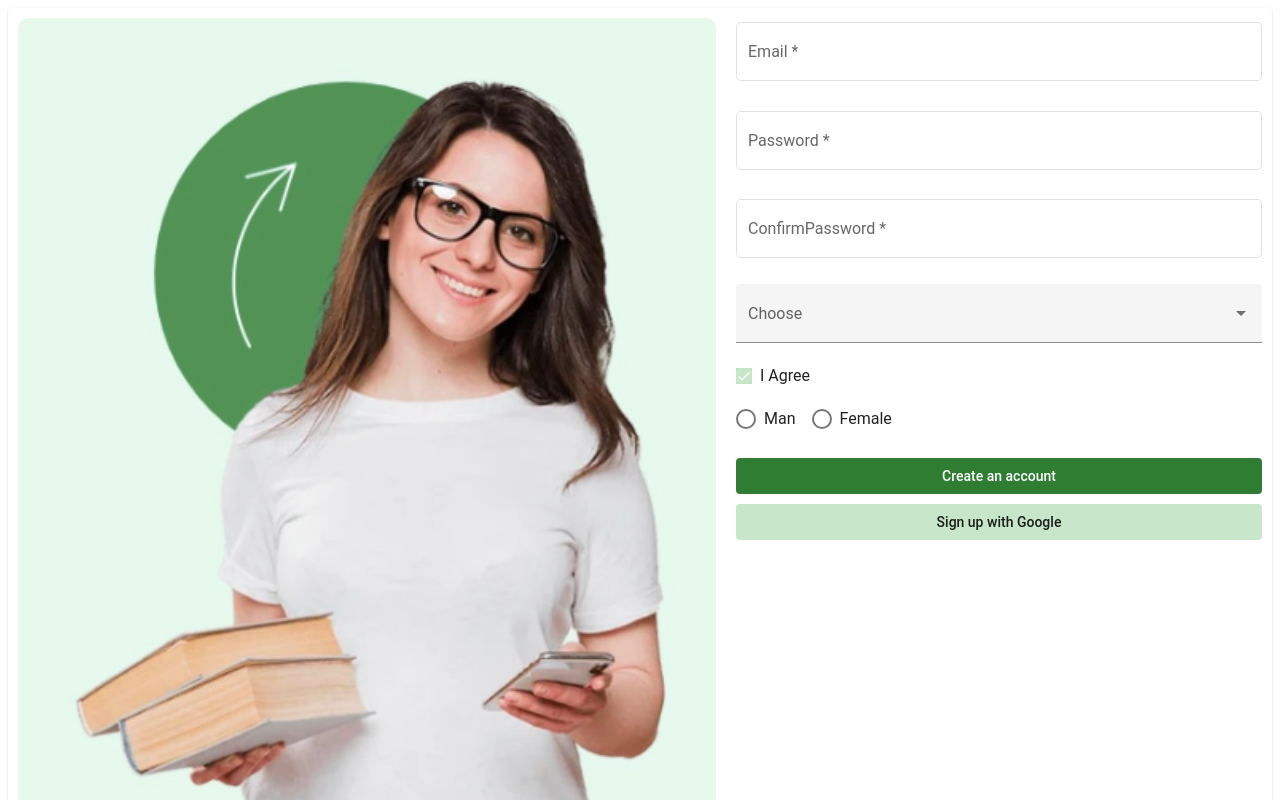
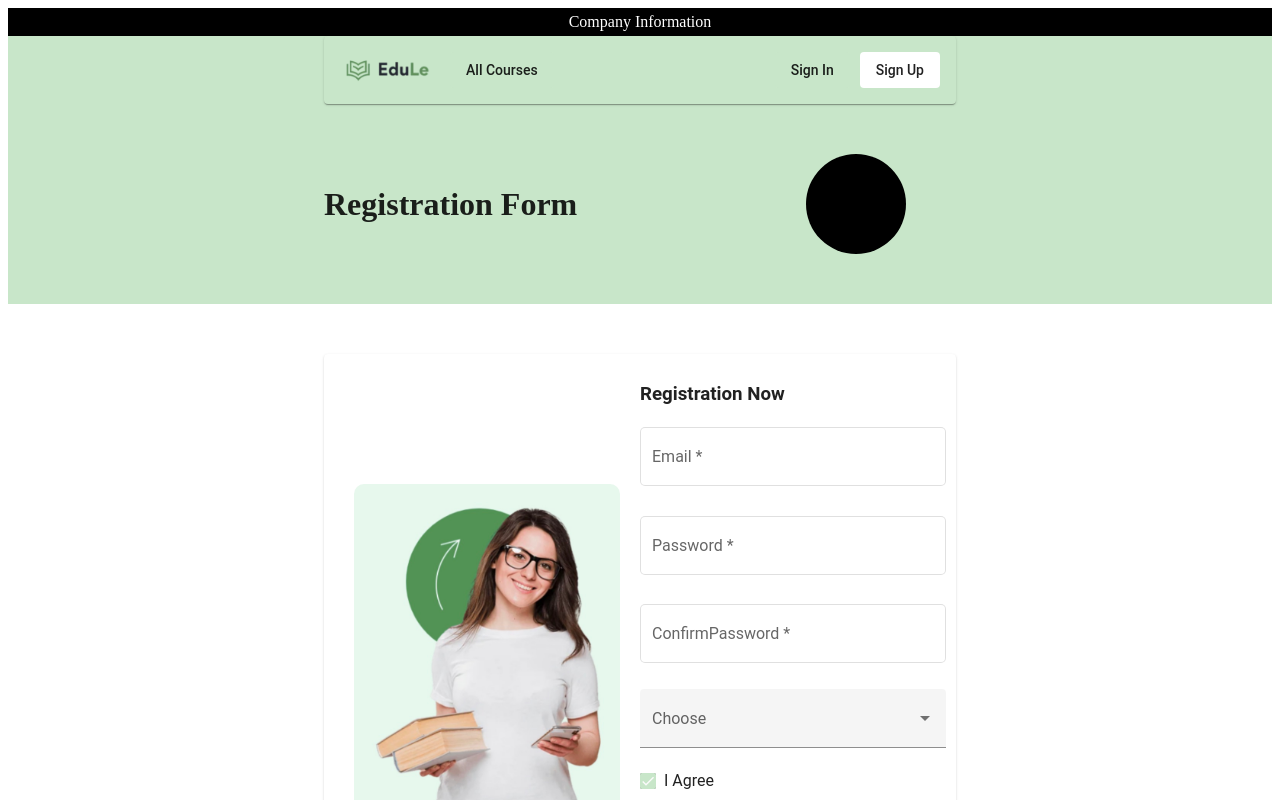
Before and after one commit to Naderi-Rahele/class-management, an Angular app: page / in a window 1280 px wide. Shown: the top 800 px of the page. Built offline with nearby package versions, Linux system fonts and the light colour scheme.

Commit message:
add register component

```diff
--- a/src/app/app.component.css
+++ b/src/app/app.component.css
@@ -0,0 +1,19 @@
+.header {
+    padding: 5px;
+    background-color: black;
+    text-align: center;
+    color: white;
+}
+
+.logo {
+    width: 100px;
+}
+
+.container {
+    max-width: 600px;
+}
+
+.footer {
+    height: 200px;
+    margin-top: 50px;
+}
--- a/src/app/app.component.html
+++ b/src/app/app.component.html
@@ -1 +1,13 @@
+<div class="header">Company Information</div>
+<div class="bg-accent" fxLayout="row" fxLayoutAlign="center center">
+    <mat-card class="bg-accent container" fxLayout="row" fxLayoutAlign="center center" fxLayoutGap="10px"
+        fxFlex.gt-md="50%">
+        <img class="logo" src='./../assets/images/logo.png'>
+        <button mat-flat-button color="accent">All Courses</button>
+        <div fxFlex></div>
+        <button mat-flat-button color="accent">Sign In</button>
+        <button mat-flat-button>Sign Up</button>
+    </mat-card>
+</div>
 <router-outlet></router-outlet>
+<div class="bg-accent footer"></div>
--- a/src/app/registration/registration.component.css
+++ b/src/app/registration/registration.component.css
@@ -1,4 +1,4 @@
-mat-card>img {
+.image>img {
   border-radius: 10px;
   width: 100%;
 }
@@ -10,3 +10,7 @@ mat-card {
 button {
   margin-top: 10px;
 }
+
+.image {
+  padding: 20px;
+}
--- a/src/app/registration/registration.component.html
+++ b/src/app/registration/registration.component.html
@@ -1,6 +1,8 @@
-<mat-card fxLayout="row" fxLayoutGap="20px">
-    <img fxFlex src='./../../assets/images/register.jpg'>
-    <div fxFlex>
+<app-container title="Registration Form">
+    <mat-card fxLayout="row" fxLayoutAlign="center center" fxLayout.lt-md="row wrap">
+        <div class="image" fxFlex="50%"><img fxFlex src='./../../assets/images/register.jpg'></div>
+        <div fxFlex="50%">
+            <h3>Registration Now</h3>
             <app-form-input [control]="emailControl" placeHolder="Email" label="Email"></app-form-input>
             <app-form-input [control]="passwordControl" placeHolder="Password" label="Password" [isPassword]="true">
             </app-form-input>
@@ -16,3 +18,4 @@
             <button class="w-100" mat-flat-button color="accent">Sign up with Google</button>
         </div>
     </mat-card>
+</app-container>
--- /dev/null
+++ b/src/app/shared/container/container.component.css
@@ -0,0 +1,15 @@
+.container {
+    max-width: 600px;
+}
+
+.image {
+    width: 100px;
+    height: 100px;
+    border-radius: 100%;
+    background-color: black;
+    margin: 50px;
+}
+
+.title {
+    margin-bottom: 50px;
+}
--- /dev/null
+++ b/src/app/shared/container/container.component.html
@@ -0,0 +1,12 @@
+<div class="bg-accent title" fxLayout="row" fxLayoutAlign="center center">
+    <div class="container" fxLayout="row" fxLayoutAlign="center center" fxFlex.gt-md="50%">
+        <h1>{{title}}</h1>
+        <div fxFlex></div>
+        <div class="image"></div>
+    </div>
+</div>
+<div fxLayout="row" fxLayoutAlign="center center">
+    <div class="container" fxFlex.gt-md="50%">
+        <ng-content></ng-content>
+    </div>
+</div>
--- /dev/null
+++ b/src/app/shared/container/container.component.ts
@@ -0,0 +1,16 @@
+import { Component, Input, OnInit } from '@angular/core';
+
+@Component({
+  selector: 'app-container',
+  templateUrl: './container.component.html',
+  styleUrls: ['./container.component.css']
+})
+export class ContainerComponent implements OnInit {
+  @Input() title?: string;
+
+  constructor() { }
+
+  ngOnInit(): void {
+  }
+
+}
--- a/src/custom-theme.scss
+++ b/src/custom-theme.scss
@@ -1,7 +1,15 @@
 @use '~@angular/material' as mat;
 @include mat.core();
-$color-primary: mat.define-palette(mat.$green-palette,800);
-$color-accent:mat.define-palette(mat.$green-palette,100);
+
+@mixin customClasses($primary, $accent) {
+    .bg-accent {
+        background-color: mat.get-color-from-palette($accent, default) !important;
+        color: mat.get-color-from-palette($accent, default-contrast) !important;
+    }
+}
+
+$color-primary: mat.define-palette(mat.$green-palette, 800);
+$color-accent:mat.define-palette(mat.$green-palette, 100);
 $color-warn:mat.define-palette(mat.$red-palette);
 $theme:mat.define-light-theme((
     color:(
@@ -10,4 +18,6 @@ $theme:mat.define-light-theme((
         warn:$color-warn
     )
 ));
+
 @include mat.all-component-themes($theme);
+@include customClasses($color-primary,$color-accent);
```
Also changed, not shown: src/app/shared/shared.module.ts (+7 -3 lines), src/assets/images/logo.png (added), 1 other file (tests, documents, lock files or other folders). Lines whose indentation alone changed are shown as unchanged.
